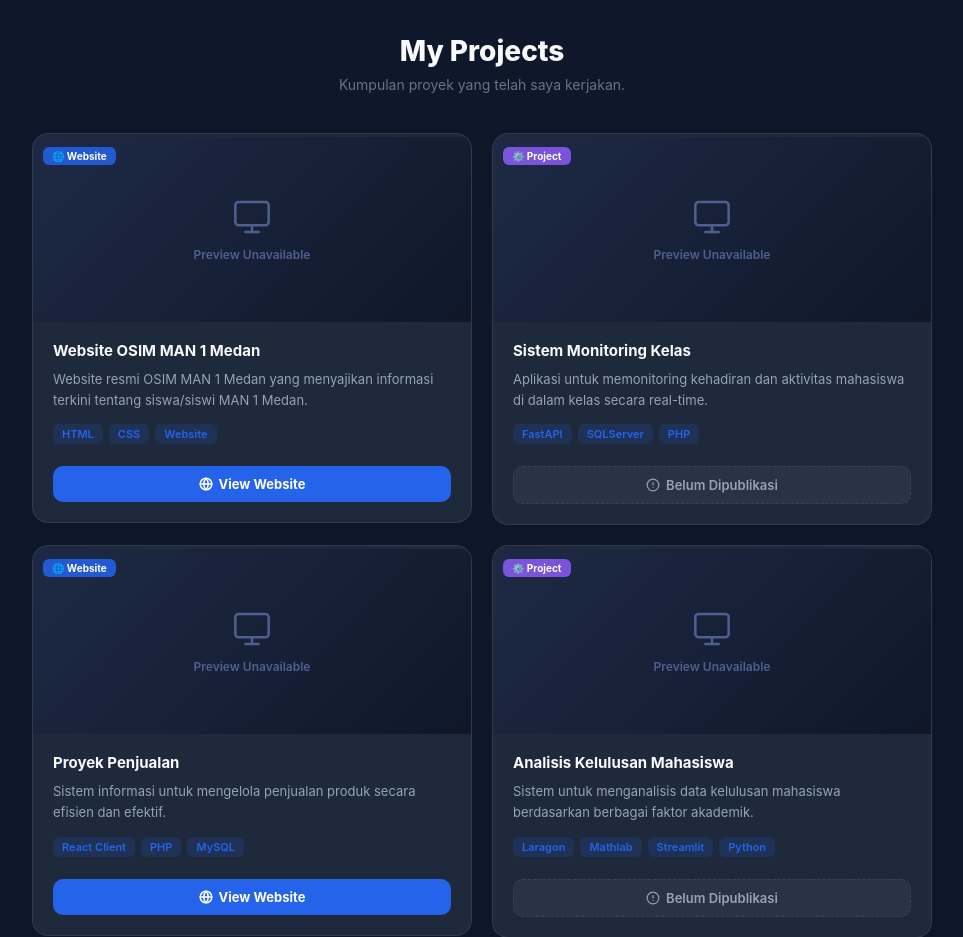
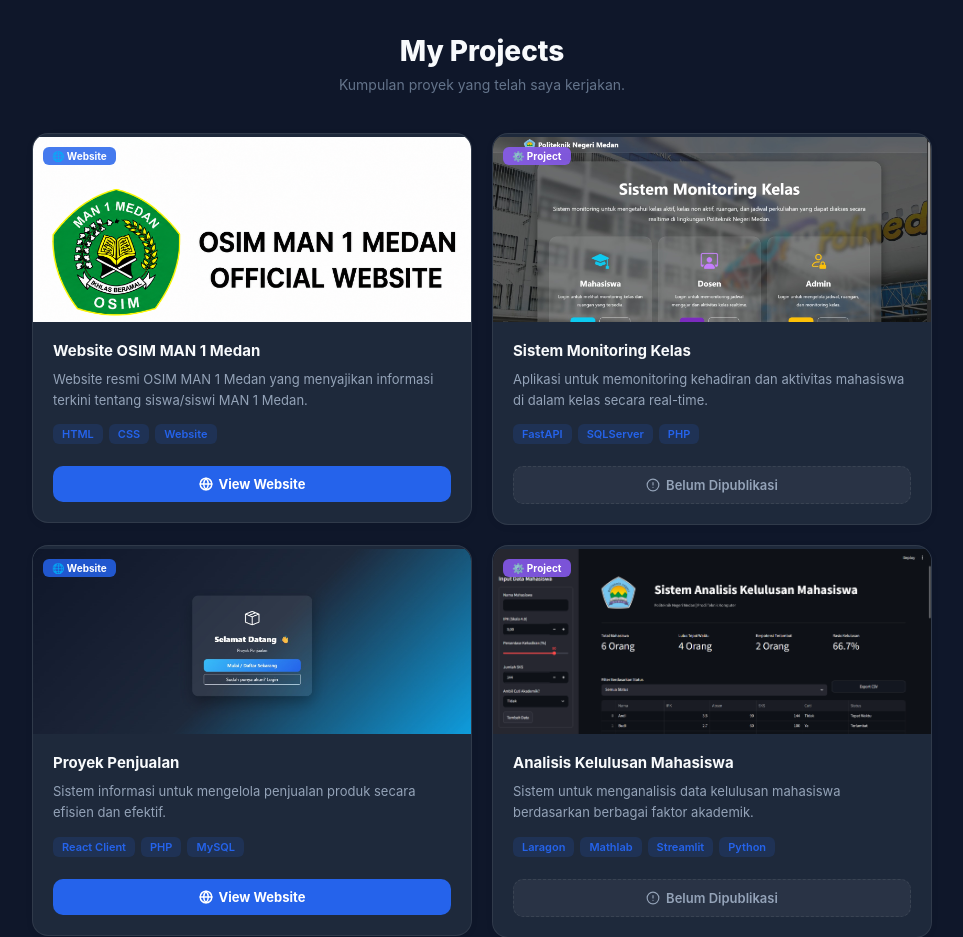
Before and after one commit to maliframadhan-hub/maliframadhan-hub.github.io, a React (Vite) app: page / in a window 1280 px wide. Shown: the part 2020-2957 px from the top of the page, without its empty margins (158-1121 px from the left). Built offline with nearby package versions, Linux system fonts and the light colour scheme.

Commit message:
Update App.jsx

```diff
--- a/src/App.jsx
+++ b/src/App.jsx
@@ -719,10 +719,10 @@
   ];
 
   const projectsData = [
-    { title:"Website OSIM MAN 1 Medan", desc:"Website resmi OSIM MAN 1 Medan yang menyajikan informasi terkini tentang siswa/siswi MAN 1 Medan.", tech:["HTML","CSS","Website"], type:"website", link:"https://osimman1medan.vercel.app/", img:null },
-    { title:"Sistem Monitoring Kelas", desc:"Aplikasi untuk memonitoring kehadiran dan aktivitas mahasiswa di dalam kelas secara real-time.", tech:["FastAPI","SQLServer","PHP"], type:"project", link:null, img:null },
-    { title:"Proyek Penjualan", desc:"Sistem informasi untuk mengelola penjualan produk secara efisien dan efektif.", tech:["React Client","PHP","MySQL"], type:"website", link:"https://proyekpenjualan.infinityfreeapp.com/", img:null },
-    { title:"Analisis Kelulusan Mahasiswa", desc:"Sistem untuk menganalisis data kelulusan mahasiswa berdasarkan berbagai faktor akademik.", tech:["Laragon","Mathlab","Streamlit","Python"], type:"project", link:null, img:null },
+    { title:"Website OSIM MAN 1 Medan", desc:"Website resmi OSIM MAN 1 Medan yang menyajikan informasi terkini tentang siswa/siswi MAN 1 Medan.", tech:["HTML","CSS","Website"], type:"website", link:"https://osimman1medan.vercel.app/", img:"osim.png" },
+    { title:"Sistem Monitoring Kelas", desc:"Aplikasi untuk memonitoring kehadiran dan aktivitas mahasiswa di dalam kelas secara real-time.", tech:["FastAPI","SQLServer","PHP"], type:"project", link:null, img:"sistem.jpeg" },
+    { title:"Proyek Penjualan", desc:"Sistem informasi untuk mengelola penjualan produk secara efisien dan efektif.", tech:["React Client","PHP","MySQL"], type:"website", link:"https://proyekpenjualan.infinityfreeapp.com/", img:"proyekpenjualan.jpeg" },
+    { title:"Analisis Kelulusan Mahasiswa", desc:"Sistem untuk menganalisis data kelulusan mahasiswa berdasarkan berbagai faktor akademik.", tech:["Laragon","Mathlab","Streamlit","Python"], type:"project", link:null, img:"streamlit.png" },
   ];
 
   const navLinks = ["Profile","Organisasi","Skill","Projects","Sertifikat","Contact"];
```
